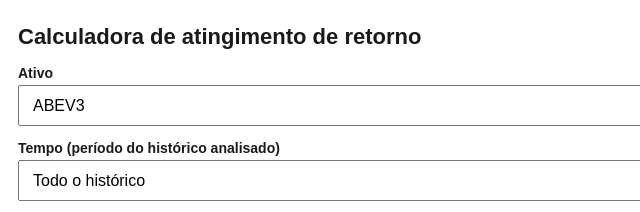
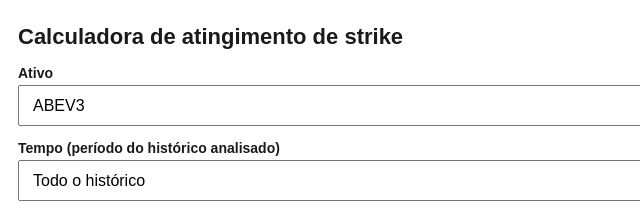
Before and after one commit to julioeqi/Calculadora-de-atingimento-de-Strike, a plain HTML site: page index.html in a window 1280 px wide. Shown: the top 212 px of the page, 302-942 px from the left. Drawn offline with Linux system fonts and the light colour scheme.

Commit message:
Update index.html

```diff
--- a/index.html
+++ b/index.html
@@ -3,7 +3,7 @@
 <head>
 <meta charset="utf-8">
 <meta name="viewport" content="width=device-width, initial-scale=1">
-<title>Calculadora de atingimento de retorno</title>
+<title>Calculadora de atingimento de strike</title>
 <style>
 body{font-family:Arial,sans-serif;max-width:640px;margin:24px auto;padding:0 16px;color:#1a1a1a;background:#fff}
 h1{font-size:22px}
@@ -23,7 +23,7 @@ select,input{background:#2a2a2a;color:#eee;border:1px solid #555}
 </style>
 </head>
 <body>
-<h1>Calculadora de atingimento de retorno</h1>
+<h1>Calculadora de atingimento de strike</h1>
 
 <label>Ativo</label>
 <select id="ativo"></select>
```
